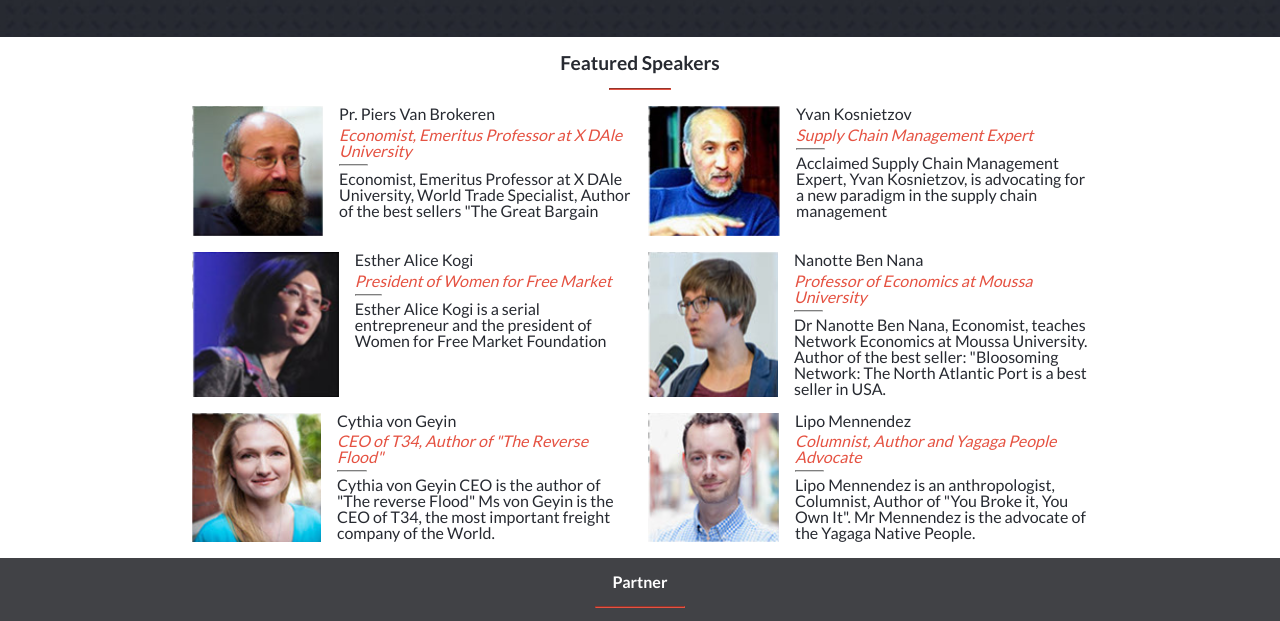
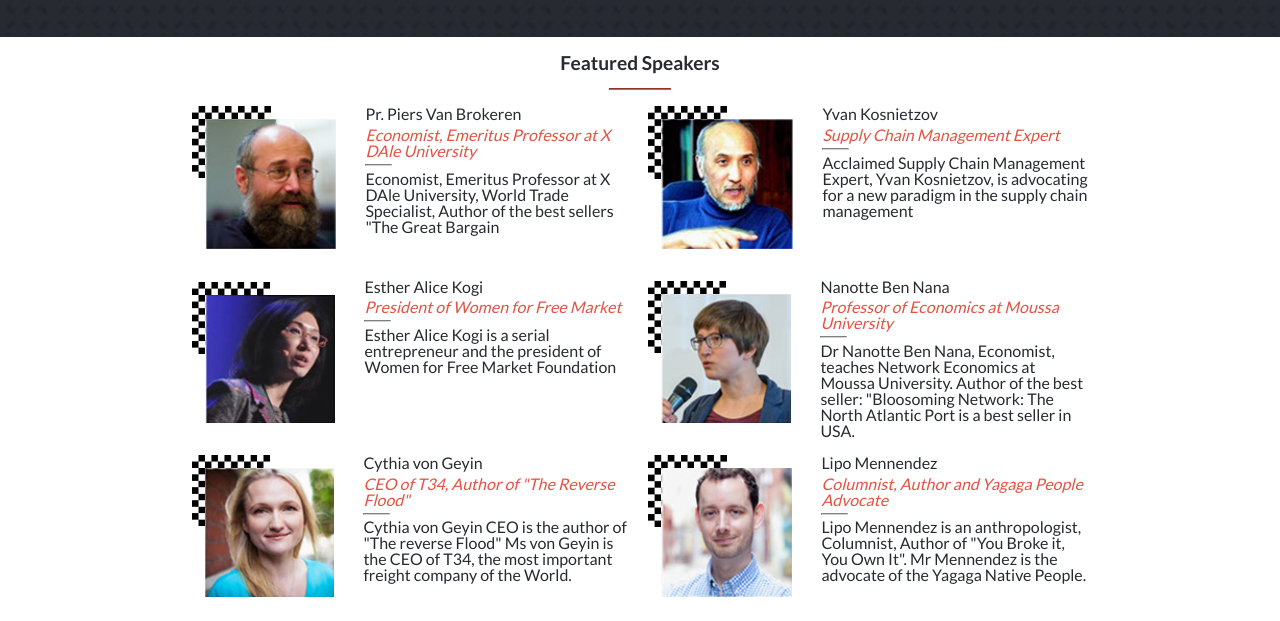
Before and after one commit to david-lafontant/W.G.T-Summit-2021, a plain HTML site: page index.html in a window 1280 px wide. Shown: the part 1163-1784 px from the top of the page. Drawn offline with nearby package versions, Linux system fonts and the light colour scheme.

Commit message:
Add checker background to presenter picture in desktop version

```diff
--- a/css/desktop_style.css
+++ b/css/desktop_style.css
@@ -568,6 +568,17 @@ header .navigation ul li:last-child {
   gap: 1rem;
 }
 
+.presenters .wrapper .item .posterImage {
+  background-image: url(../assets/images/checker-1.png);
+  background-position: calc(top - 10px) calc(left - 10px);
+  background-repeat: no-repeat;
+  background-size: 50%;
+  -ms-flex-item-align: center;
+      -ms-grid-row-align: center;
+      align-self: center;
+  padding: 3%;
+}
+
 .presenters .wrapper .item .detail {
   display: -webkit-box;
   display: -ms-flexbox;
@@ -599,3 +610,4 @@ header .navigation ul li:last-child {
 .presenters .wrapper .item .detail .descriptions {
   color: #272a31;
 }
+/*# sourceMappingURL=desktop_style.css.map */
```
Lines whose indentation alone changed are shown as unchanged.
